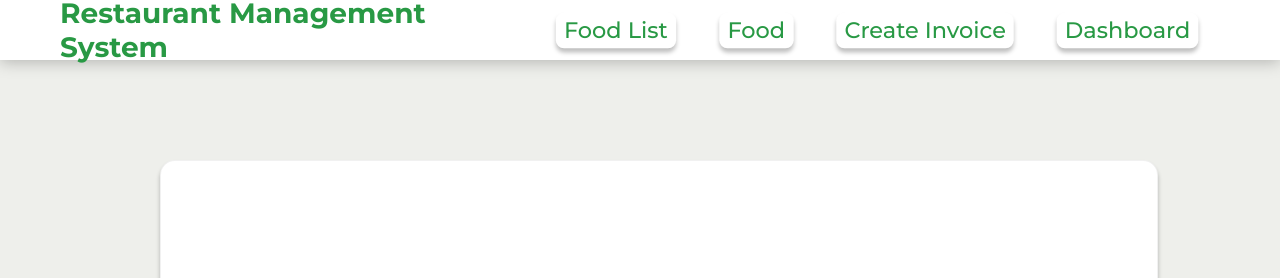
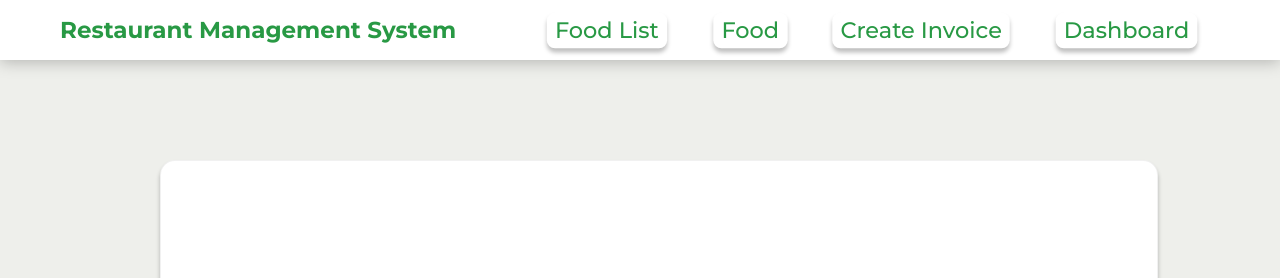
Before and after one commit to Mishankhatri/Restaurant-Management-System, a Django app: page /invoices/48 in a window 1280 px wide. Shown: the top 278 px of the page. Run offline with Django 3.2, Linux system fonts and the light colour scheme; the first user in the database is signed in; data comes from the database, SQL or seed files in the repository; some libraries are stand-ins or nearby versions.

Commit message:
changes in header size

```diff
--- a/rms_app/static/rms_app/main.css
+++ b/rms_app/static/rms_app/main.css
@@ -56,7 +56,7 @@ body {
   font-family: var(--head-font);
   font-style: normal;
   font-weight: bold;
-  font-size: 28px;
+  font-size: 1.8vw;
   line-height: 34px;
 }
 
```
